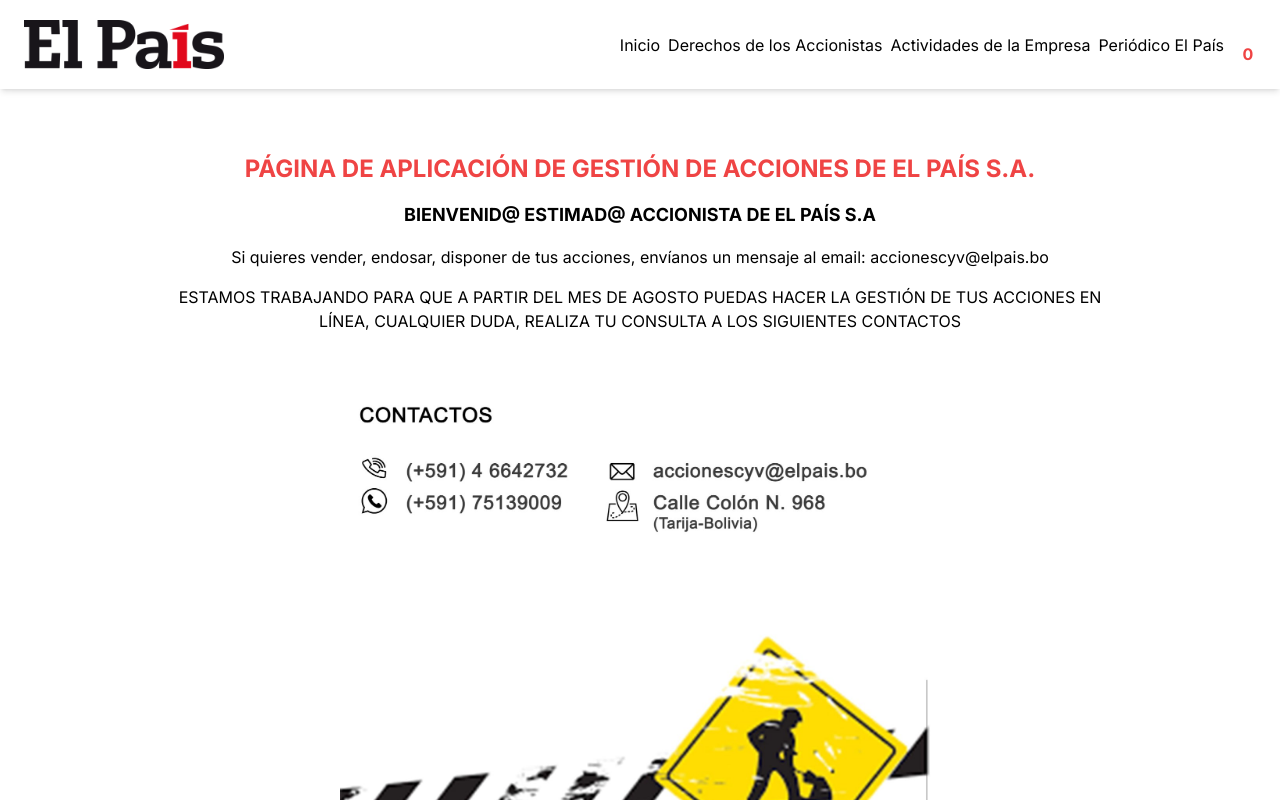
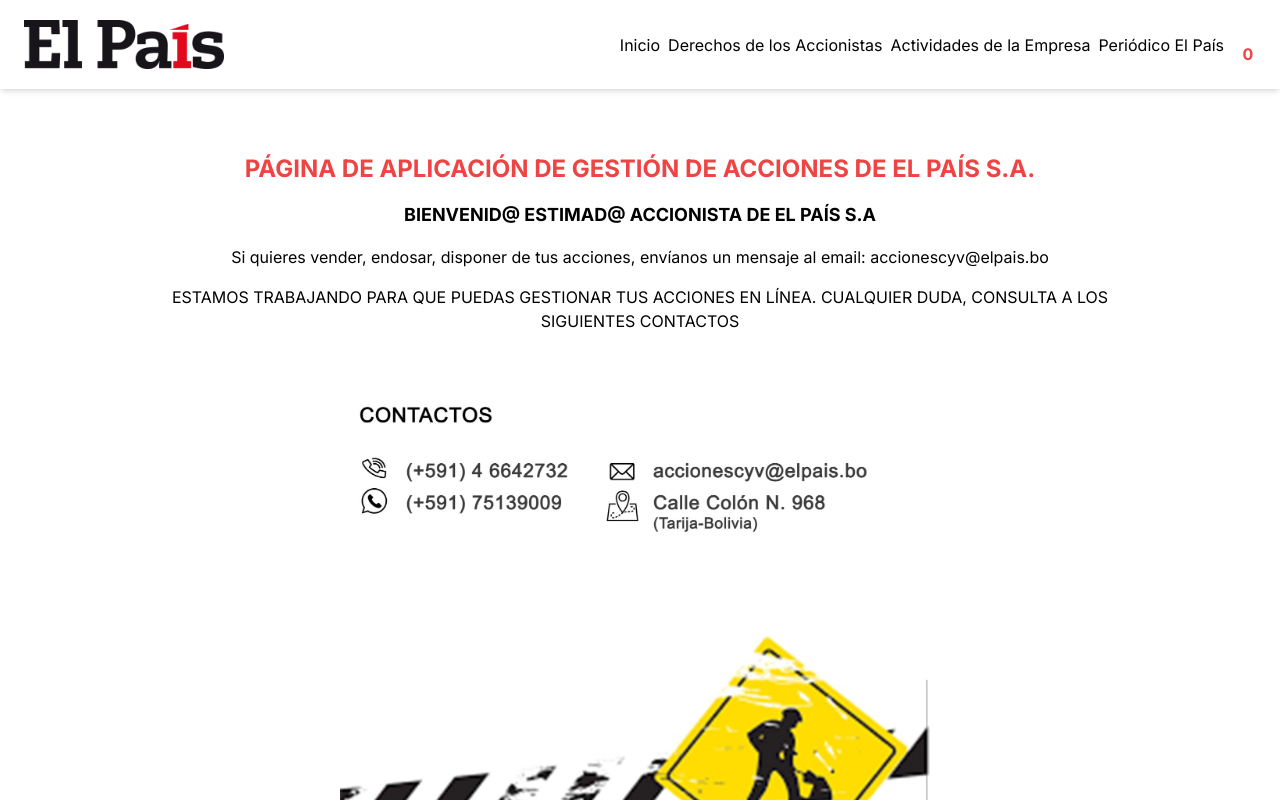
Before and after one commit to elpaisbo/el-pais, a Next.js app: page /app-gestion in a window 1280 px wide. Shown: the top 800 px of the page. Built offline with nearby package versions, Linux system fonts and the light colour scheme; some icons are missing.

Commit message:
Update page.tsx
Update maintenance message text

```diff
--- a/src/app/app-gestion/page.tsx
+++ b/src/app/app-gestion/page.tsx
@@ -17,9 +17,9 @@
                 un mensaje al email: <span>accionescyv@elpais.bo</span>
             </p>
             <p className="text-center">
-                ESTAMOS TRABAJANDO PARA QUE A PARTIR DEL MES DE AGOSTO PUEDAS
-                HACER LA GESTIÓN DE TUS ACCIONES EN LÍNEA, CUALQUIER DUDA,
-                REALIZA TU CONSULTA A LOS SIGUIENTES CONTACTOS
+                ESTAMOS TRABAJANDO PARA QUE PUEDAS
+                GESTIONAR TUS ACCIONES EN LÍNEA.
+                CUALQUIER DUDA, CONSULTA A LOS SIGUIENTES CONTACTOS
             </p>
             <div className="grid grid-rows-2 md:grid-rows-1 md:grid-cols-2">
                 <Image
```
